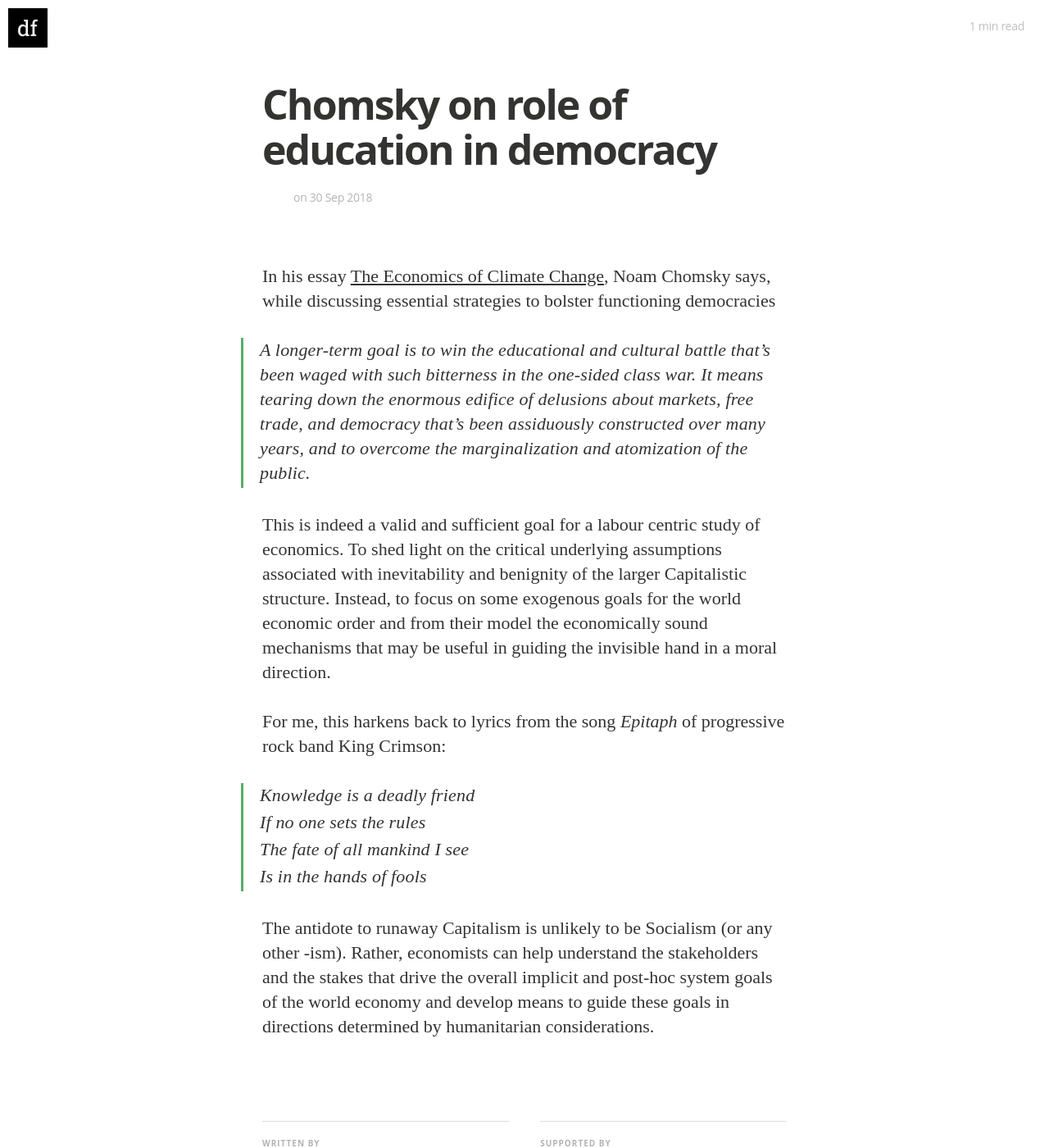
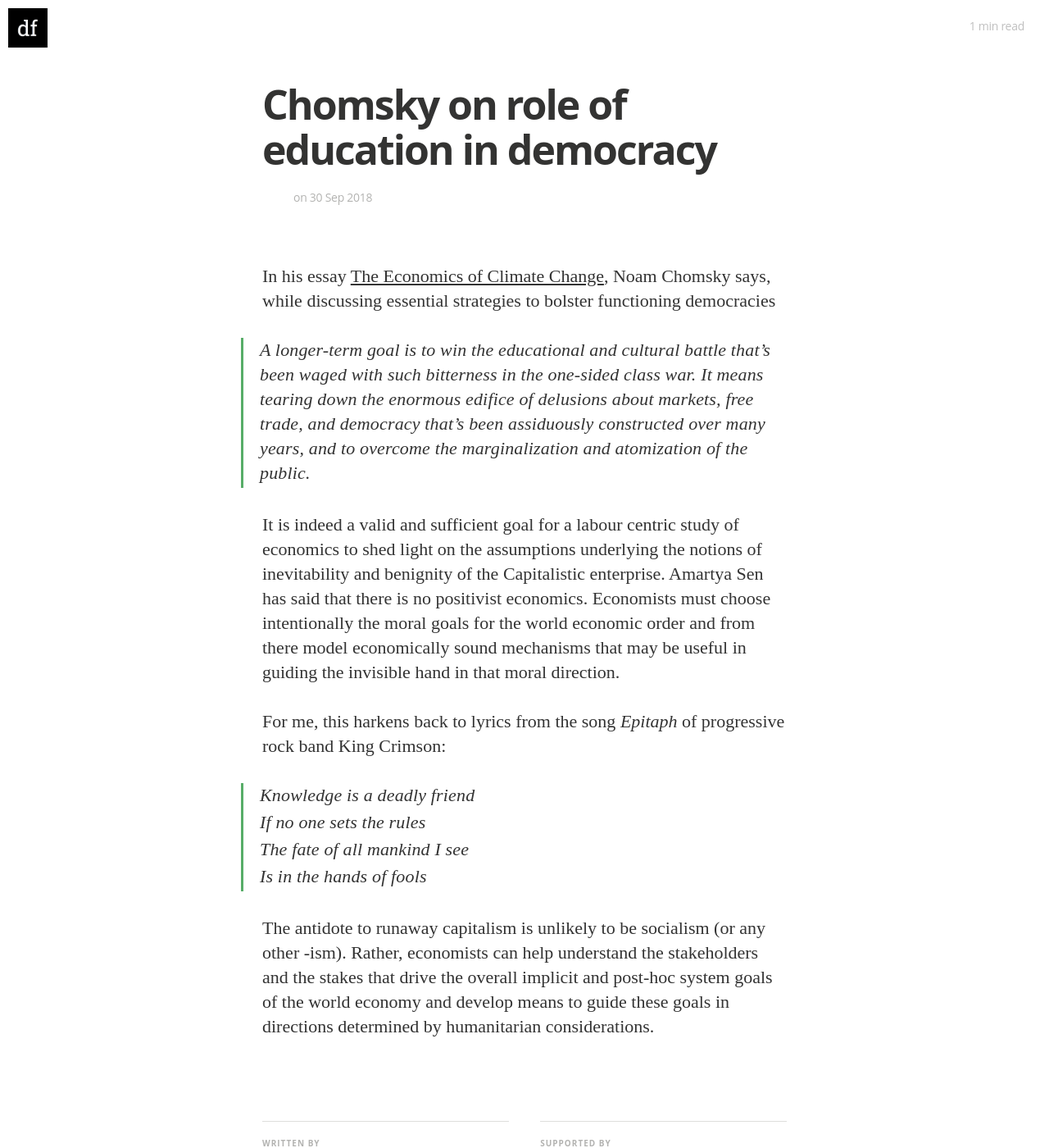
Before and after one commit to callpraths/callpraths.github.io, a Jekyll site: the page built from _posts/2018-09-30-chomsky.markdown, in a window 1280 px wide and 1400 px high. Shown: the whole window at 82% size. Built offline with Jekyll 4.4.1, drawn with Linux system fonts in a browser that asks for light colours; nearby versions of some CDN libraries; some web fonts are replaced.

Commit message:
chomsky: copy edit.

```diff
--- a/_posts/2018-09-30-chomsky.markdown
+++ b/_posts/2018-09-30-chomsky.markdown
@@ -14,12 +14,13 @@ discussing essential strategies to bolster functioning democracies
 > that's been assiduously constructed over many years, and to overcome the
 > marginalization and atomization of the public.
 
-This is indeed a valid and sufficient goal for a labour centric study of
-economics. To shed light on the critical underlying assumptions associated with
-inevitability and benignity of the larger Capitalistic structure. Instead, to
-focus on some exogenous goals for the world economic order and from their model
-the economically sound mechanisms that may be useful in guiding the invisible
-hand in a moral direction.
+It is indeed a valid and sufficient goal for a labour centric study of
+economics to shed light on the assumptions underlying the notions of
+inevitability and benignity of the Capitalistic enterprise. Amartya Sen has said
+that there is no positivist economics. Economists must choose intentionally the
+moral goals for the world economic order and from there model economically sound
+mechanisms that may be useful in guiding the invisible hand in that moral
+direction.
 
 For me, this harkens back to lyrics from the song _Epitaph_ of progressive rock
 band King Crimson:
@@ -32,7 +33,7 @@ band King Crimson:
 >
 >  Is in the hands of fools
 
-The antidote to runaway Capitalism is unlikely to be Socialism (or any other
+The antidote to runaway capitalism is unlikely to be socialism (or any other
 -ism). Rather, economists can help understand the stakeholders and the stakes
 that drive the overall implicit and post-hoc system goals of the world economy
 and develop means to guide these goals in directions determined by humanitarian
```
